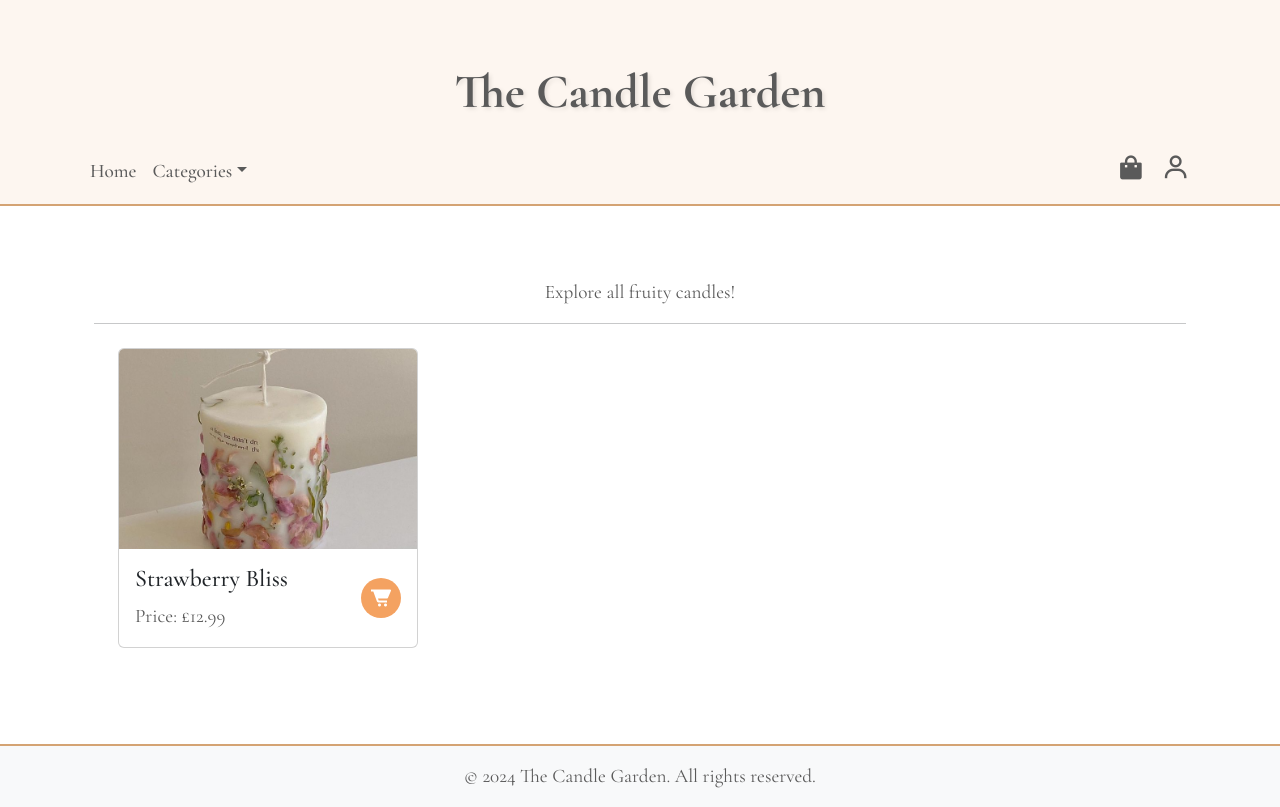
After one commit to AristaaSingh/COMP2011-The-Candle-Garden, a Flask app: page /category/1 in a window 1280 px wide. The commit adds this page. Run offline with Flask 3, Linux system fonts and the light colour scheme.

Commit message:
made category pages

```diff
--- a/app/templates/base.html
+++ b/app/templates/base.html
@@ -42,8 +42,9 @@
                             <li class="nav-item dropdown">
                                 <a class="nav-link dropdown-toggle" href="#" role="button" data-bs-toggle="dropdown" aria-expanded="false">Categories</a>
                                 <ul class="dropdown-menu">
-                                    <li><a class="dropdown-item" href="#">Fruity</a></li>
-                                    <li><a class="dropdown-item" href="#">Floral</a></li>
+                                    {% for category in categories %}
+                                    <li><a class="dropdown-item" href="{{ url_for('category_page', category_id=category.id) }}">{{ category.name }}</a></li>
+                                    {% endfor %}
                                 </ul>
                             </li>
                         </ul>
--- /dev/null
+++ b/app/templates/category.html
@@ -0,0 +1,30 @@
+{% extends "base.html" %}
+
+{% block content %}
+<div class="container py-5">
+
+    <!-- Introduction Text -->
+    <div class="text-center mb-4">
+        <p>Explore all {{ category.name.lower() }} candles!</p>
+        <hr>
+    </div>
+
+    <!-- all cards (non category wise since homepage) -->
+    <div class="row">
+        {% for candle in candles %}
+        <div class="col-md-4 mb-4">
+            <div class="card h-100">
+                <img src="{{ url_for('static', filename='images/' + candle.image_filename) }}" class="card-img-top" alt="{{ candle.name }}">
+                <div class="card-body d-flex justify-content-between align-items-center">
+                    <div>
+                        <h5 class="card-title">{{ candle.name }}</h5>
+                        <p class="card-text">Price: £{{ "%.2f" | format(candle.price) }}</p>
+                    </div>
+                    <a href="#" class="btn-cart"><i class='bx bxs-cart-alt' ></i></a>
+                </div>
+            </div>
+        </div>
+        {% endfor %}
+    </div>
+</div>
+{% endblock %}
--- a/app/views.py
+++ b/app/views.py
@@ -6,7 +6,19 @@ from app.models import Candle, Category
 admin.add_view(ModelView(Candle, db.session))
 admin.add_view(ModelView(Category, db.session))
 
+@app.context_processor
+def inject_categories():
+    categories = Category.query.all()
+    return dict(categories=categories)
+
 @app.route('/')
 def home():
     candles = Candle.query.all()
     return render_template('home.html', candles=candles)
+
+@app.route('/category/<int:category_id>')
+def category_page(category_id):
+    # Fetch the category and its candles from the database
+    category = Category.query.get_or_404(category_id)
+    candles = category.candles  # Get all candles in this category
+    return render_template('category.html', category=category, candles=candles)
```
